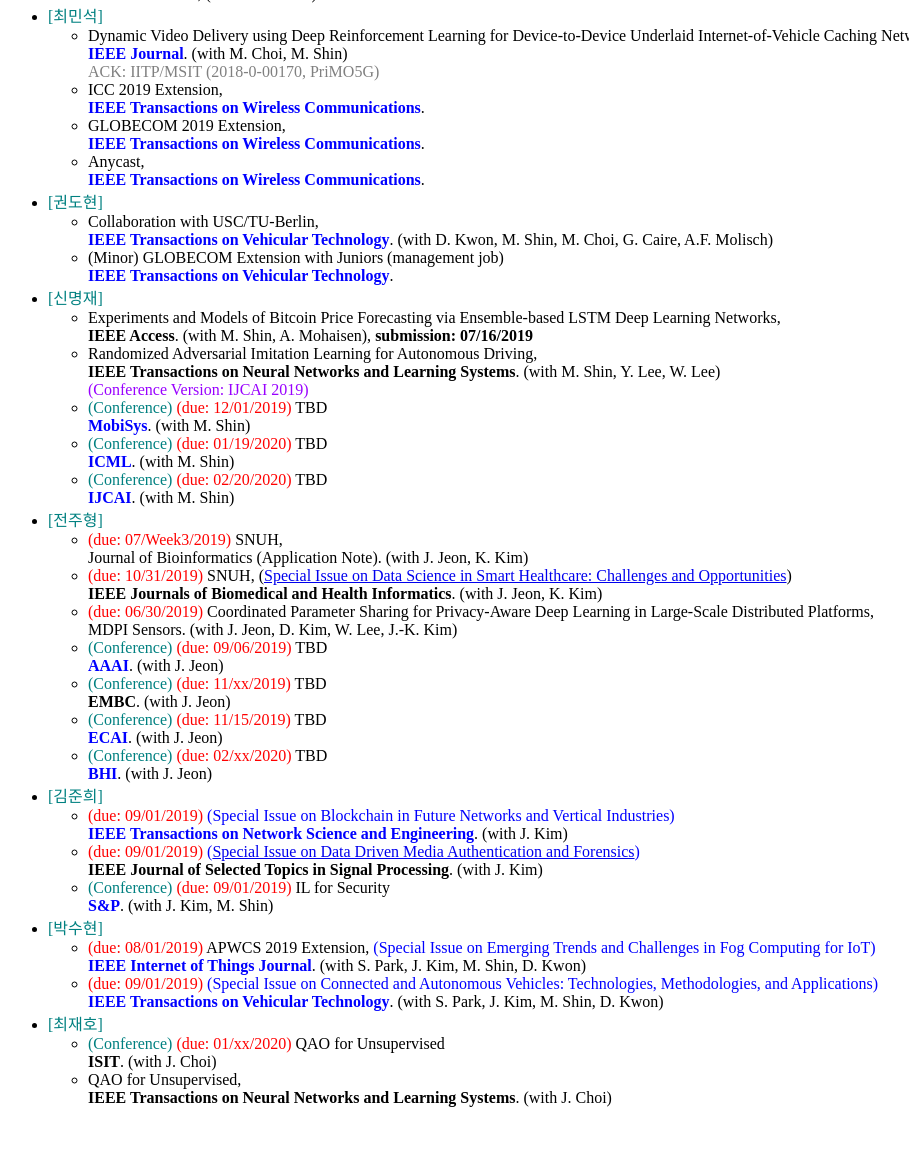
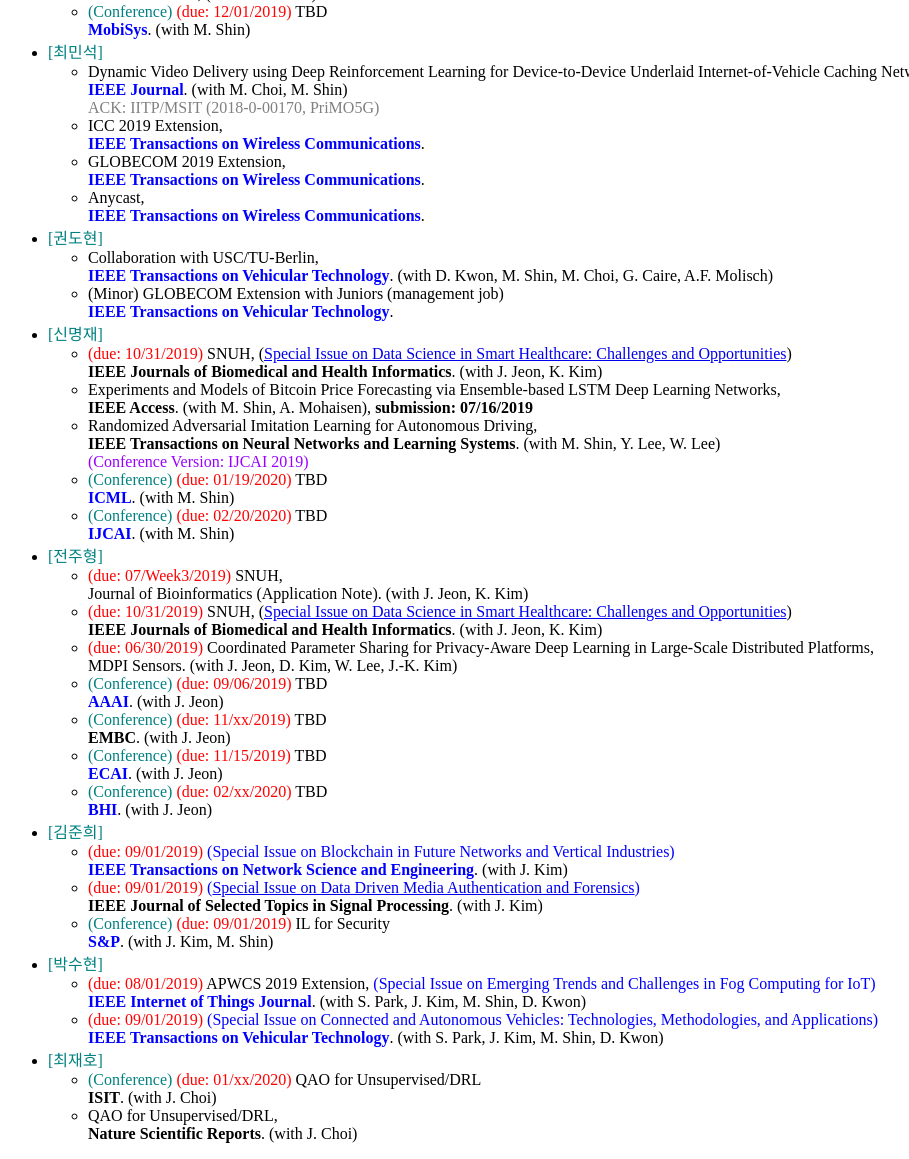
Before and after one commit to joongheon/joongheon.github.io, a plain HTML site: page prep.html in a window 1280 px wide. Shown: the part 749-1908 px from the top of the page, without its empty margins (0-909 px from the left). Before the commit the page ends 1872 px from the top, so only its background shows below. Drawn offline with Linux system fonts and the light colour scheme.

Commit message:
Add files via upload

```diff
--- a/prep.html
+++ b/prep.html
@@ -46,6 +46,8 @@
 				<li value="3">Dynamic Rate Adaptation via Lyapunov Control for Reliable Learning-based Surveillance Systems,
 					<br><b><FONT COLOR="black">IEEE Transactions on Consumer Electronics</FONT></b>. (with D. Kim, J.Y. Bang), <b>submission: 07/13/2019 <FONT COLOR="blue">[Awaiting Decision]</FONT></b><br><FONT COLOR="gray">ACK: IITP/MSIP (2017-0-00068, ETRI)</FONT></li>
 				<li>Millimeter-Wave, (with J.-W. Choi)</li>
+				<li><FONT COLOR="Teal">(Conference)</FONT> <FONT color="red">(due: 12/01/2019)</FONT> TBD
+					<br><b><FONT COLOR="blue">MobiSys</FONT></b>. (with M. Shin)</li>
 			</ul>
 		<li><FONT COLOR="Teal">[최민석]</FONT></li>
 			<ul>
@@ -67,13 +69,13 @@
 			</ul>
 		<li><FONT COLOR="Teal">[신명재]</FONT></li>
 			<ul>
+				<li><FONT color="red">(due: 10/31/2019)</FONT> SNUH, (<a href="https://jbhi.embs.org/special-issues/data-science-in-smart-healthcare-challenges-and-opportunities/", target="new">Special Issue on Data Science in Smart Healthcare: Challenges and Opportunities</a>)
+					<br><b>IEEE Journals of Biomedical and Health Informatics</b>. (with J. Jeon, K. Kim)</li>
 				<li value="2">Experiments and Models of Bitcoin Price Forecasting via Ensemble-based LSTM Deep Learning Networks,
 					<br><b><FONT COLOR="black">IEEE Access</FONT></b>. (with M. Shin, A. Mohaisen), <b>submission: 07/16/2019</b></li>
 				<li>Randomized Adversarial Imitation Learning for Autonomous Driving,
 					<br><b><FONT COLOR="black">IEEE Transactions on Neural Networks and Learning Systems</FONT></b>. (with M. Shin, Y. Lee, W. Lee)
 					<br><FONT color="#9900ff">(Conference Version: IJCAI 2019)</FONT></li>
-				<li><FONT COLOR="Teal">(Conference)</FONT> <FONT color="red">(due: 12/01/2019)</FONT> TBD
-					<br><b><FONT COLOR="blue">MobiSys</FONT></b>. (with M. Shin)</li>
 				<li><FONT COLOR="Teal">(Conference)</FONT> <FONT color="red">(due: 01/19/2020)</FONT> TBD
 					<br><b><FONT COLOR="blue">ICML</FONT></b>. (with M. Shin)</li>
 				<li><FONT COLOR="Teal">(Conference)</FONT> <FONT color="red">(due: 02/20/2020)</FONT> TBD
@@ -114,10 +116,10 @@
 			</ul>
 		<li><FONT COLOR="Teal">[최재호]</FONT></li>
 			<ul>
-				<li><FONT COLOR="Teal">(Conference)</FONT> <FONT color="red">(due: 01/xx/2020)</FONT> QAO for Unsupervised
+				<li><FONT COLOR="Teal">(Conference)</FONT> <FONT color="red">(due: 01/xx/2020)</FONT> QAO for Unsupervised/DRL
 					<br><b>ISIT</b>. (with J. Choi)</li>
-				<li>QAO for Unsupervised,
-					<br><b><FONT COLOR="black">IEEE Transactions on Neural Networks and Learning Systems</FONT></b>. (with J. Choi)</li>
+				<li>QAO for Unsupervised/DRL,
+					<br><b><FONT COLOR="black">Nature Scientific Reports</FONT></b>. (with J. Choi)</li>
 			</ul>
 	</ul>
 <!--
```
